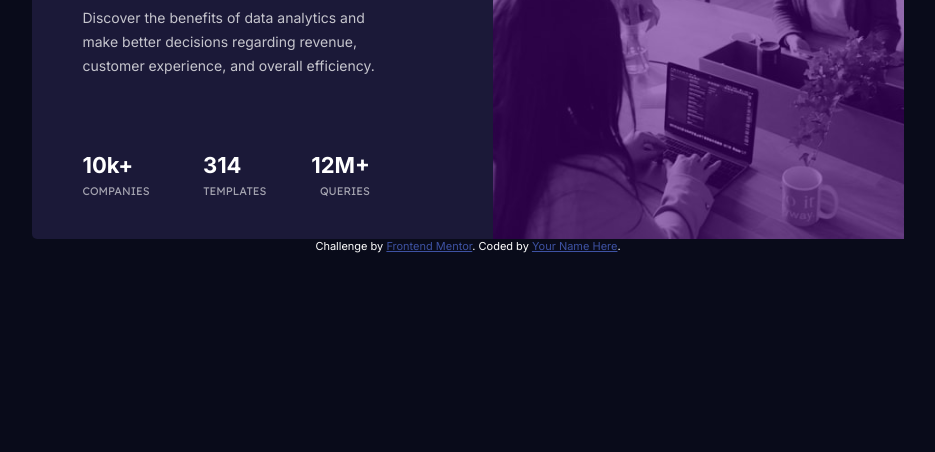
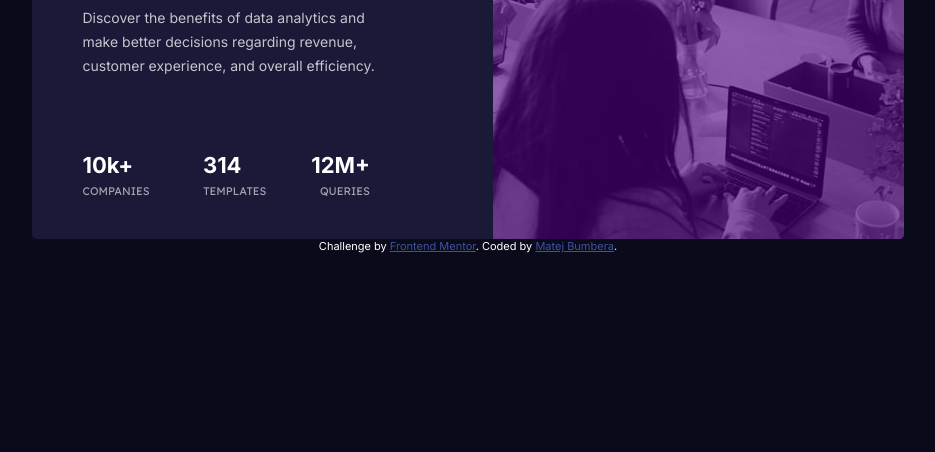
Before and after one commit to MatejBumbera/stats-preview-card-component-main, a plain HTML site: page index.html in a window 1280 px wide. Shown: the part 364-816 px from the top of the page, without its empty margins (172-1107 px from the left). Drawn offline with Linux system fonts and the light colour scheme.

Commit message:
minor changes

```diff
--- a/index.html
+++ b/index.html
@@ -47,13 +47,13 @@
   </div>
 
   </div>
-  <div id="right" style="background-color: hsl(277, 100%, 25%);">
-    <img src="./images/image-header-desktop.jpg" alt="">
+  <div id="right">
+    <div id="layer"></div>
   </div>
 </main>
   <div class="attribution">
     Challenge by <a href="https://www.frontendmentor.io?ref=challenge" target="_blank">Frontend Mentor</a>.
-    Coded by <a href="#">Your Name Here</a>.
+    Coded by <a href="https://github.com/MatejBumbera">Matej Bumbera</a>.
   </div>
 
 </body>
--- a/style.css
+++ b/style.css
@@ -59,9 +59,14 @@ p {
     width: 75%;
 }
 
-img {
+#right {
+    background-image: url(./images/image-header-desktop.jpg);
+    border-radius: 0 5px 5px 0;
+}
+
+#layer {
+    background-color: hsla(277, 100%, 25%, 0.616);
     width: 100%;
     height: 100%;
-    opacity: 0.47;
-    object-fit: cover;
+    border-radius: 0 5px 5px 0;
 }
```
